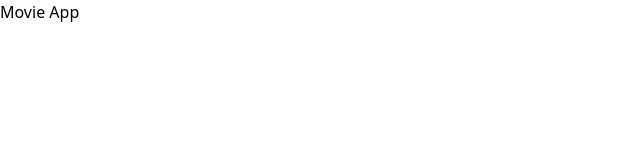
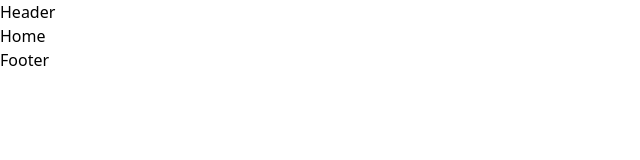
Before and after one commit to Bishal1998/movie-app, a React (Vite) app in the folder client/: page / in a window 1280 px wide. Shown: the top 160 px of the page, without its empty margins (0-640 px from the left). Built offline with nearby package versions, Linux system fonts and the light colour scheme.

Commit message:
Pages and React router setup

```diff
--- a/client/src/App.jsx
+++ b/client/src/App.jsx
@@ -1,7 +1,39 @@
-import React from "react";
+import { Outlet, RouterProvider, createBrowserRouter } from "react-router-dom";
+import { Footer, Header } from "./components";
+import { Home, Login, Register } from "./pages";
 
-const App = () => {
-  return <div className="text-orange-600">Movie App</div>;
+const Layout = () => {
+  return (
+    <>
+      <Header />
+      <Outlet />
+      <Footer />
+    </>
+  );
 };
 
+const router = createBrowserRouter([
+  {
+    path: "/",
+    element: <Layout />,
+    children: [
+      {
+        index: true,
+        element: <Home />,
+      },
+      {},
+    ],
+  },
+  {
+    path: "/login",
+    element: <Login />,
+  },
+  {
+    path: "/register",
+    element: <Register />,
+  },
+]);
+
+const App = () => <RouterProvider router={router} />;
+
 export default App;
--- /dev/null
+++ b/client/src/components/Footer.jsx
@@ -0,0 +1,7 @@
+import React from "react";
+
+const Footer = () => {
+  return <div>Footer</div>;
+};
+
+export default Footer;
--- /dev/null
+++ b/client/src/components/Header.jsx
@@ -0,0 +1,7 @@
+import React from "react";
+
+const Header = () => {
+  return <div>Header</div>;
+};
+
+export default Header;
--- /dev/null
+++ b/client/src/components/Input.jsx
@@ -0,0 +1,7 @@
+import React from "react";
+
+const Input = () => {
+  return <div>Input</div>;
+};
+
+export default Input;
--- /dev/null
+++ b/client/src/components/index.js
@@ -0,0 +1,5 @@
+import Header from "./Header";
+import Footer from "./Footer";
+import Input from "./Input";
+
+export { Header, Footer, Input }
--- a/client/src/main.jsx
+++ b/client/src/main.jsx
@@ -2,24 +2,13 @@ import React from "react";
 import ReactDOM from "react-dom/client";
 import App from "./App.jsx";
 import "./index.css";
-import {
-  createBrowserRouter,
-  createRoutesFromElements,
-  Route,
-  RouterProvider,
-} from "react-router-dom";
-
 import { Provider } from "react-redux";
 import store from "./redux/store.js";
-
-const router = createBrowserRouter(
-  createRoutesFromElements(<Route path="/" element={<App />} />)
-);
 
 ReactDOM.createRoot(document.getElementById("root")).render(
   <React.StrictMode>
     <Provider store={store}>
-      <RouterProvider router={router} />
+      <App />
     </Provider>
   </React.StrictMode>
 );
--- /dev/null
+++ b/client/src/pages/Home.jsx
@@ -0,0 +1,7 @@
+import React from "react";
+
+const Home = () => {
+  return <div>Home</div>;
+};
+
+export default Home;
--- /dev/null
+++ b/client/src/pages/Login.jsx
@@ -0,0 +1,7 @@
+import React from "react";
+
+const Login = () => {
+  return <div>Login</div>;
+};
+
+export default Login;
--- /dev/null
+++ b/client/src/pages/Register.jsx
@@ -0,0 +1,7 @@
+import React from "react";
+
+const Register = () => {
+  return <div>Register</div>;
+};
+
+export default Register;
--- /dev/null
+++ b/client/src/pages/index.js
@@ -0,0 +1,5 @@
+import Home from "./Home"
+import Login from "./Login"
+import Register from "./Register"
+
+export { Home, Login, Register }
```
